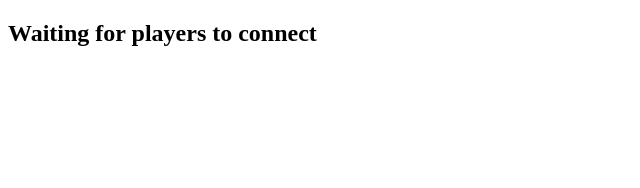
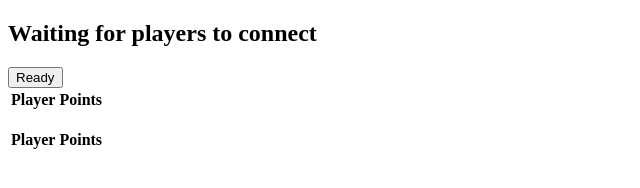
Before and after one commit to tandemcat387536/chuj, a website: page public/index.html in a window 1280 px wide. Shown: the whole page, without its empty margins (0-640 px from the left). Drawn offline with nearby package versions, Linux system fonts and the light colour scheme; no server answers.

Commit message:
- added table to index.html and ready button

```diff
--- a/public/index.html
+++ b/public/index.html
@@ -3,9 +3,9 @@
 <head>
     <meta charset="UTF-8">
     <title>Ej volako mi ostalo na ko.ot</title>
-
 </head>
 <body>
+
     <link href="style.css" rel="stylesheet"/>
 
     <!-- <button type="button" class="center" id="start"> Zacni hru </button> -->
@@ -13,6 +13,42 @@
     <button type="button" class="takeDeck" id="takeDeck"> Zober karty </button>
 
     <h2 id="msg"> Waiting for players to connect</h2>
+
+    <button type="button" class="ready" id="ready"> Ready </button>
+
+    <table id="resultTable" class="resultTable">
+        <tbody id="resultTableBody">
+            <tr>
+                <th>Player</th>
+                <th>Points</th>
+            </tr>
+            <tr>
+                <td id="firstPlayer"></td>
+                <td id="firstPlayerPoints"></td>
+            </tr>
+            <tr>
+                <td id="secondPlayer"></td>
+                <td id="secondPlayerPoints"></td>
+            </tr>
+            <tr>
+                <td id="thirdPlayer"></td>
+                <td id="thirdPlayerPoints"></td>
+            </tr>
+            <tr>
+                <td id="fourthPlayer"></td>
+                <td id="fourthPlayerPoints"></td>
+            </tr>
+        </tbody>
+    </table>
+
+    <table id="overallTable" class="resultTable">
+        <tbody id="overallTableBody">
+        <tr>
+            <th>Player</th>
+            <th>Points</th>
+        </tr>
+        </tbody>
+    </table>
 
     <h2 class="yourTurn" id="yourTurn"> Your turn! </h2>
 
@@ -27,7 +63,6 @@
     <div class="deck" id="deck" ondrop="drop(event)" ondragover="allowDrop(event)"> </div>
 
     <script src="/socket.io/socket.io.js"></script>
-
     <script src="client.js"></script>
 
 </body>
```
